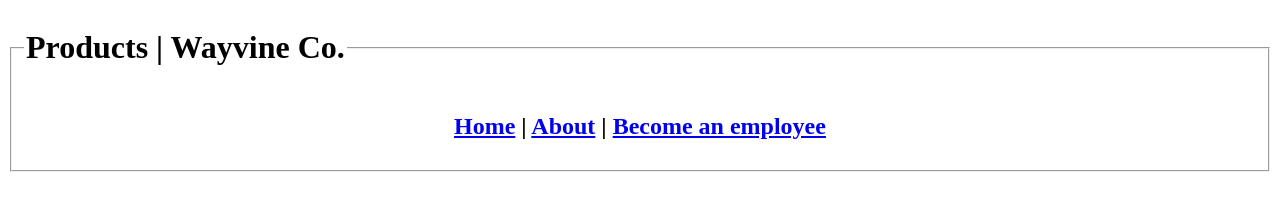
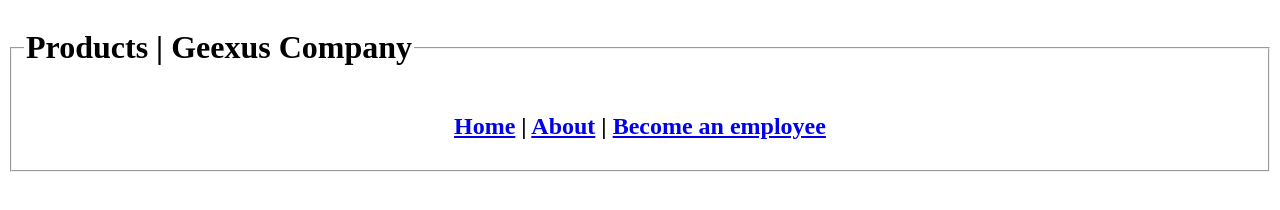
Before and after one commit to EvolutionTechnoloy/evolutiontechnology.github.io, a plain HTML site: page products.html in a window 1280 px wide. Drawn offline with Linux system fonts and the light colour scheme.

Commit message:
Update products.html

```diff
--- a/products.html
+++ b/products.html
@@ -1,6 +1,6 @@
-<title>Products | Wayvine Company</title><center>
+<title>Products | Geexus Company</title><center>
 <fieldset>
-  <legend><h1>Products | Wayvine Co.</h1></legend>
+  <legend><h1>Products | Geexus Company</h1></legend>
   <h2>
     <a href="index.html">Home</a> | <a href="about.html">About</a> | <a href="employmentquiz.html">Become an employee</a>
   </h2>
```
